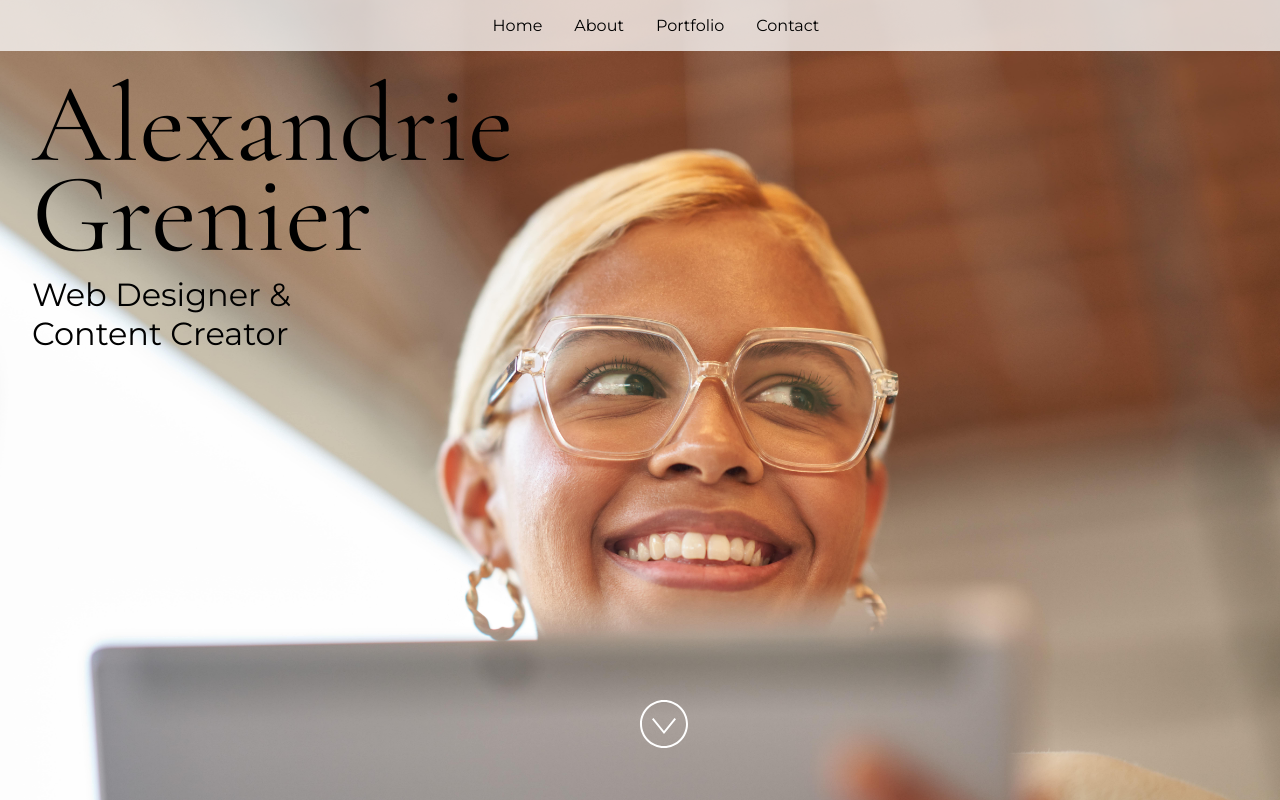
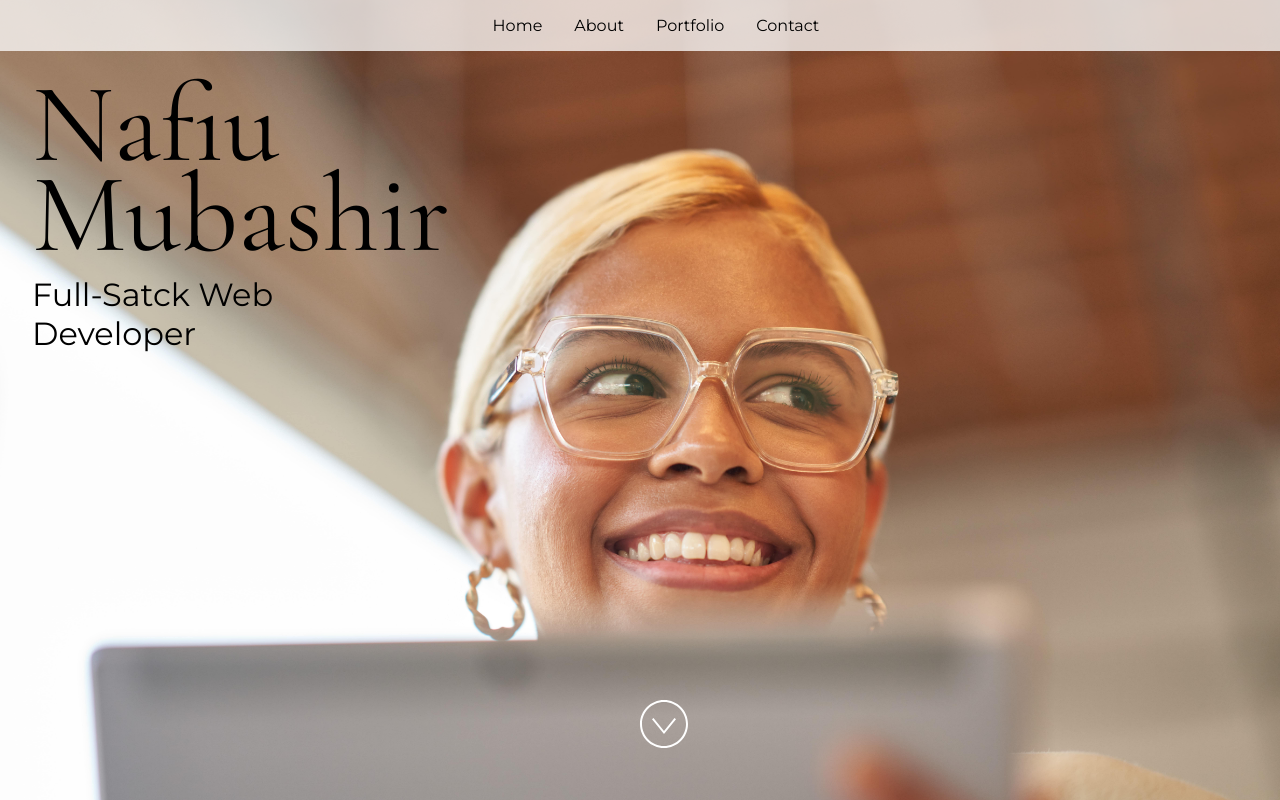
Before and after one commit to Nafiu-Mubashir/MLSA_Portfolio, a React (Vite) app: page / in a window 1280 px wide. Built offline with nearby package versions, Linux system fonts and the light colour scheme.

Commit message:
Updating the name

```diff
--- a/src/App.jsx
+++ b/src/App.jsx
@@ -24,12 +24,12 @@ import "./styles.css";
  * If you don't have one of the social sites listed, leave it as an empty string.
  */
 const siteProps = {
-  name: "Alexandrie Grenier",
-  title: "Web Designer & Content Creator",
-  email: "alex@example.com",
-  gitHub: "microsoft",
+  name: "Nafiu Mubashir",
+  title: "Full-Satck Web Developer",
+  email: "mubashirnafiu@gmail.com",
+  gitHub: "https://github.com/Nafiu-Mubashir",
   instagram: "microsoft",
-  linkedIn: "satyanadella",
+  linkedIn: "www.linkedin.com/in/nafiu-mubashir-adedayo",
   medium: "",
   twitter: "microsoft",
   youTube: "Code",
--- a/src/Components/Home.jsx
+++ b/src/Components/Home.jsx
@@ -40,8 +40,8 @@ const Home = ({ name, title }) => {
 };
 
 Home.defaultProps = {
-  name: "Nafiu Mubashir",
-  title: "A full-stack Web Developer",
+  name: "",
+  title: "",
 };
 
 Home.propTypes = {
```
